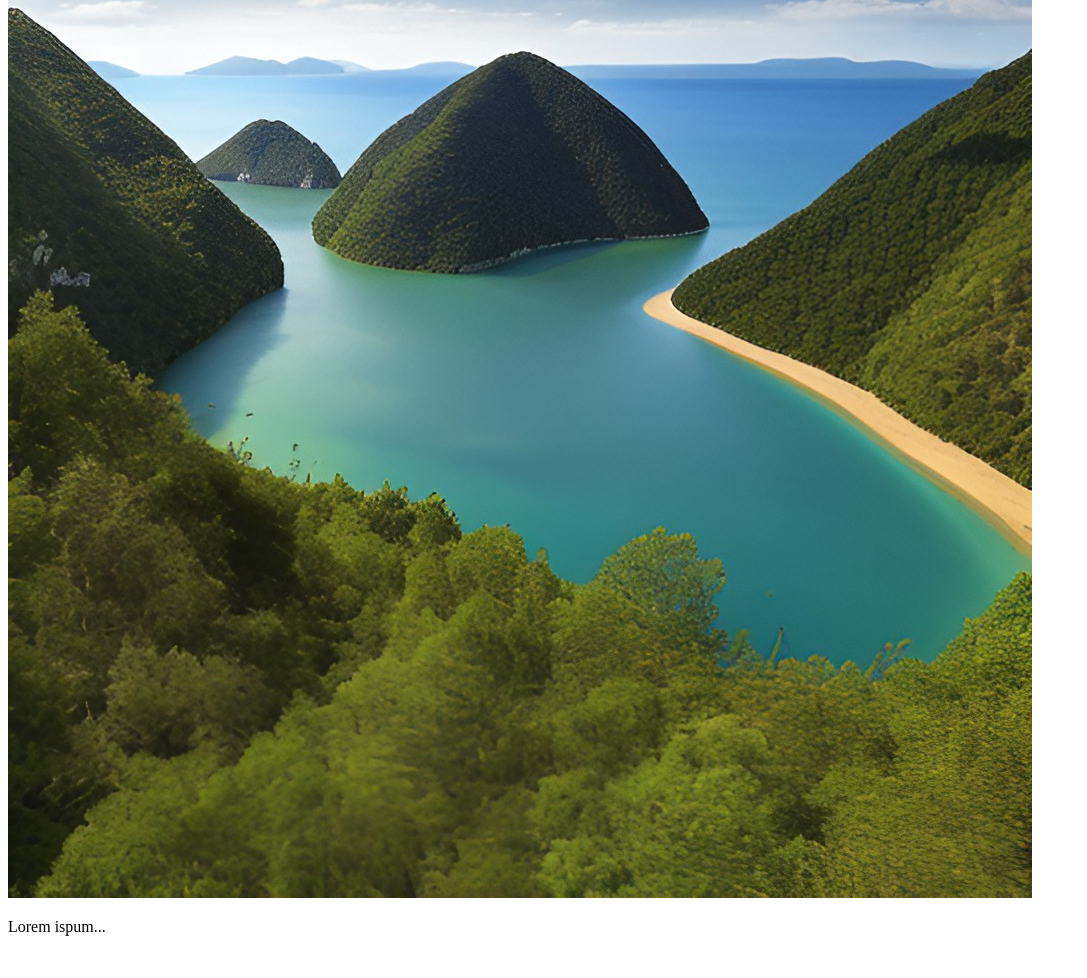
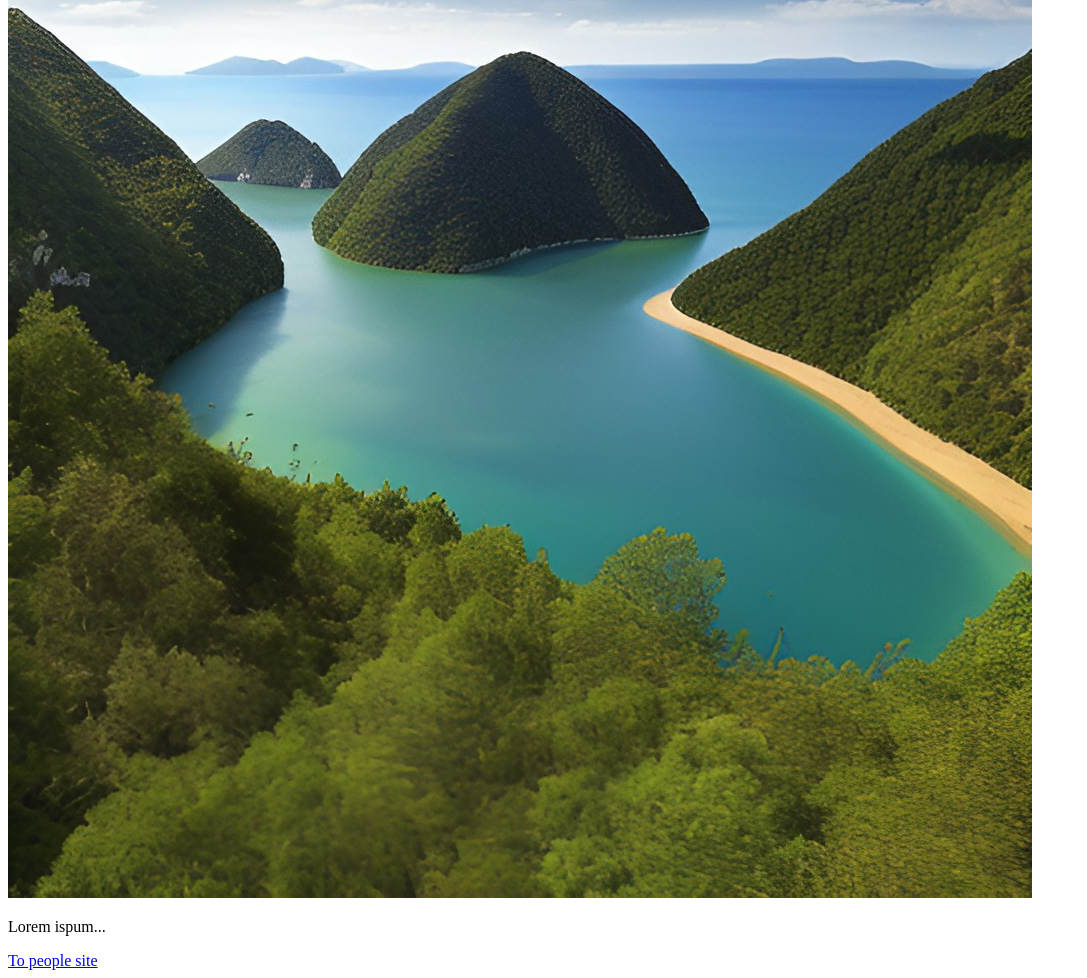
Before and after one commit to leah-git1/exist-repository, a plain HTML site: page index.html in a window 1280 px wide. Shown: the part 206-1184 px from the top of the page, without its empty margins (0-1087 px from the left). Before the commit the page ends 1158 px from the top, so only its background shows below. Drawn offline with Linux system fonts and the light colour scheme.

Commit message:
add link

```diff
--- a/index.html
+++ b/index.html
@@ -10,5 +10,6 @@
     <h1>Hello wrld</h1>
     <img src="images/image.jpg" alt="">
     <p> Lorem ispum... </p>
+    <a href="www.google.com">To people site</a>
 </body>
 </html>
```
